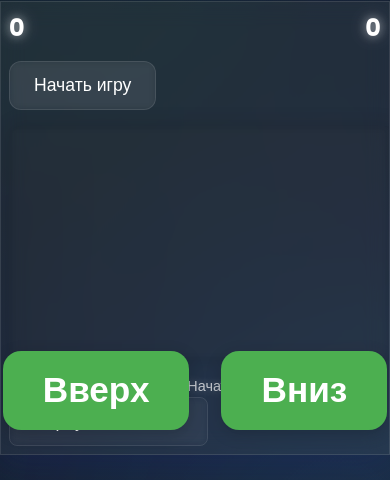
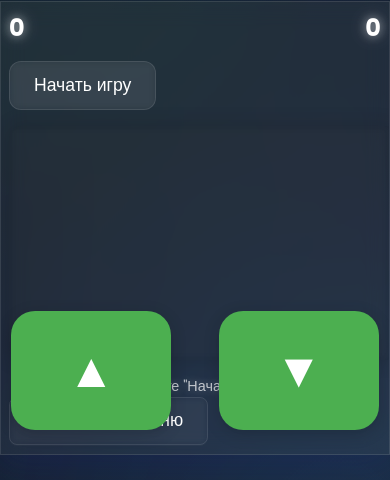
Before and after one commit to AlekseyTezikov12/pingpongonline, a website: page index.html in a window 390 px wide. Both pictures are taken after a click on the button "Играть вдвоём". Shown: the part 194-674 px from the top of the page. Drawn offline with Linux system fonts and the light colour scheme.

Commit message:
Add files via upload

```diff
--- a/index.html
+++ b/index.html
@@ -63,8 +63,8 @@
             <canvas id="gameCanvas"></canvas>
             <div id="controls-text" class="controls-text"></div>
             <div class="touch-controls">
-                <button id="touch-up">Вверх</button>
-                <button id="touch-down">Вниз</button>
+                <button id="touch-up">▲</button>
+                <button id="touch-down">▼</button>
             </div>
             <button id="backToMenu" class="menu-button back-button">Вернуться в меню</button>
         </div>
--- a/script.js
+++ b/script.js
@@ -635,3 +635,30 @@ function updateScore(isPlayer) {
     }
     resetGame();
 }
+
+function resizeCanvas() {
+    // Для мобильных — ширина 100vw, высота 60vw, но не больше 800x500
+    let width = Math.min(window.innerWidth, 800);
+    let height = Math.min(window.innerHeight * 0.7, 500);
+    if (window.innerWidth < 900) {
+        width = window.innerWidth;
+        height = window.innerWidth * 0.6;
+    }
+    // Для Retina и чёткости
+    const dpr = window.devicePixelRatio || 1;
+    canvas.width = width * dpr;
+    canvas.height = height * dpr;
+    canvas.style.width = width + 'px';
+    canvas.style.height = height + 'px';
+    ctx.setTransform(1, 0, 0, 1, 0, 0); // сброс трансформаций
+    ctx.scale(dpr, dpr);
+    // Пересчитать координаты объектов относительно нового размера
+    // Центрируем объекты
+    player.y = canvas.height / dpr / 2 - player.height / 2;
+    computer.y = canvas.height / dpr / 2 - computer.height / 2;
+    ball.x = canvas.width / dpr / 2;
+    ball.y = canvas.height / dpr / 2;
+}
+
+window.addEventListener('resize', resizeCanvas);
+resizeCanvas();
--- a/style.css
+++ b/style.css
@@ -347,18 +347,19 @@ body::before {
         right: 0;
         bottom: 24px;
         justify-content: center;
-        gap: 32px;
+        gap: 48px;
         z-index: 1000;
     }
     .touch-controls button {
-        font-size: 2.2rem;
-        padding: 1.2rem 2.5rem;
-        border-radius: 18px;
+        font-size: 3rem;
+        padding: 2rem 3.5rem;
+        border-radius: 24px;
         background: var(--primary-color);
         color: #fff;
         border: none;
         box-shadow: 0 4px 16px rgba(0,0,0,0.18);
         font-weight: bold;
+        touch-action: manipulation;
     }
     .game-container {
         padding: 0.5rem;
```
